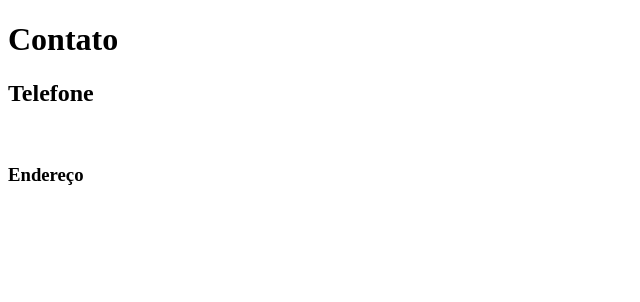
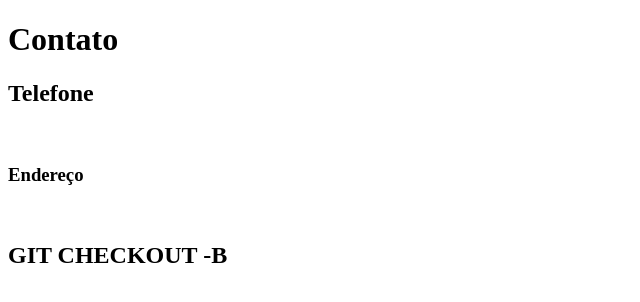
Before and after one commit to edneyecs/curso-dev-fullstack, a plain HTML site: page contato.html in a window 1280 px wide. Shown: the whole page, without its empty margins (0-640 px from the left). Drawn offline with Linux system fonts and the light colour scheme.

```diff
--- a/contato.html
+++ b/contato.html
@@ -11,6 +11,8 @@
     <h2>Telefone</h2>
     <br>
     <h3>Endereço</h3>
+    <br>
+    <h2>GIT CHECKOUT -B </h2>
 
 </body>
 </html>
```
